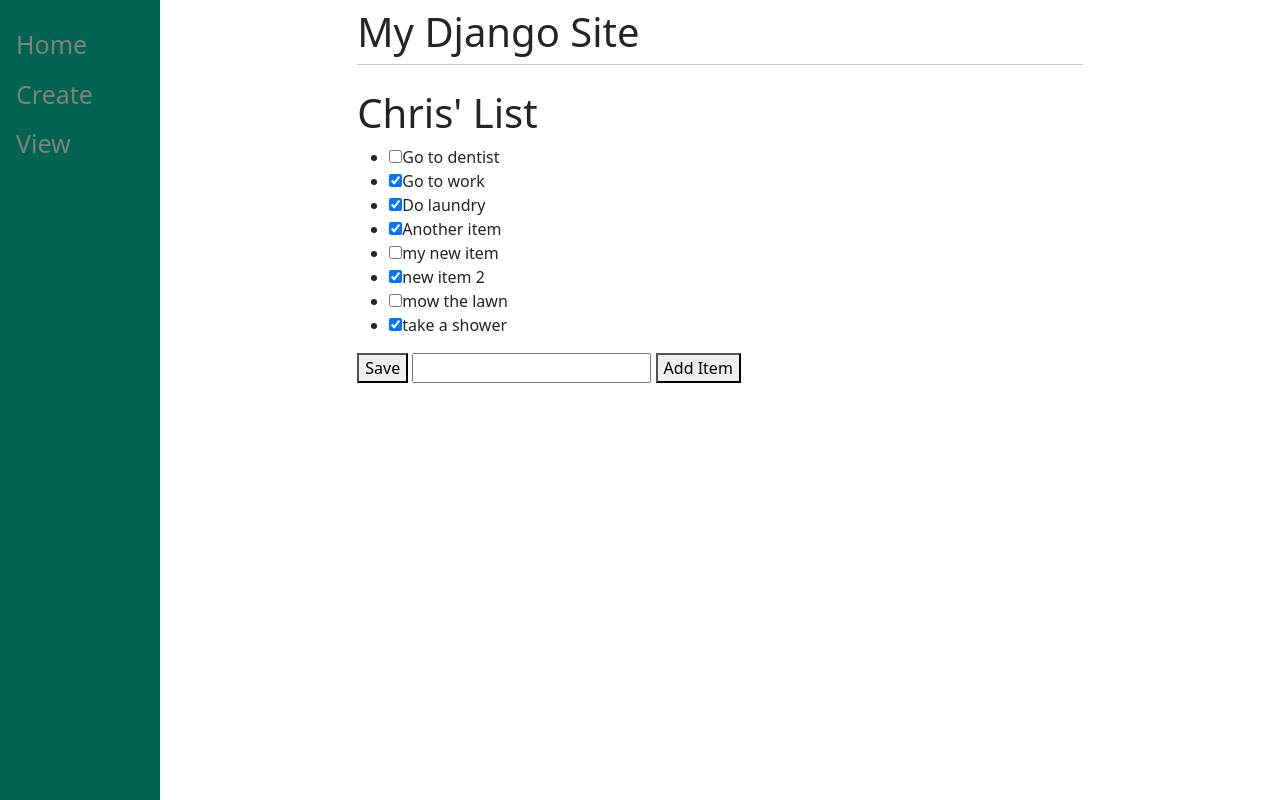
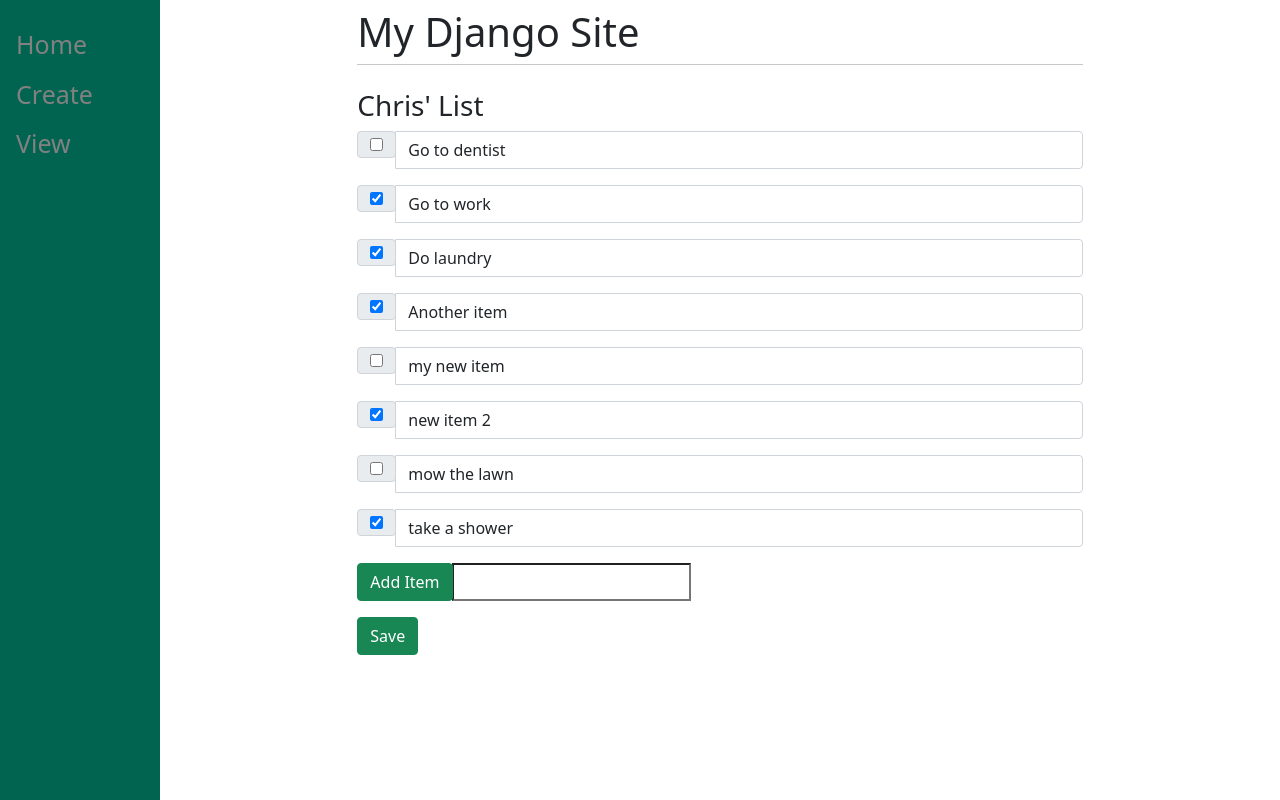
Before and after one commit to chrism-tgg/django_tutorial, a Django app: page /1 in a window 1280 px wide. Run offline with Django 4.2, Linux system fonts and the light colour scheme; data comes from the database, SQL or seed files in the repository; both versions use the stored data as it was after the commit.

Commit message:
Add styling to list

```diff
--- a/mysite/main/templates/main/base.html
+++ b/mysite/main/templates/main/base.html
@@ -47,7 +47,7 @@
     <body>
         <!-- div tag for our sidebar navigation -->
         <div class="sidenav">
-            <a href="/home">Home</a>
+            <a href="/">Home</a>
             <a href="/create">Create</a>
             <a href="/1">View</a>
         </div>
--- a/mysite/main/templates/main/home.html
+++ b/mysite/main/templates/main/home.html
@@ -7,5 +7,7 @@
 
 
 {% block content %}
-<h1>Home Page</h1>
+<h3>Home Page</h3>
+<p>Use "Create" to make a new list.</p>
+<p>Use "View" to view and modify items on a list.</p>
 {% endblock %}
--- a/mysite/main/templates/main/list.html
+++ b/mysite/main/templates/main/list.html
@@ -9,34 +9,41 @@
 
 {% block content %}
     <!-- Show name of to do list -->
-    <h1>{{ls.name}}</h1>
+    <h3>{{ls.name}}</h3>
     <!-- Define a form -->
     <form method="post" action="#">
         <!-- Need csrf_token to allow submit action on post method form -->
         {% csrf_token %}
-        <ul>
+
             <!-- Use python code to loop through list elements -->
             {% for item in ls.item_set.all %}
-                {% if item.complete == True %}
-                    <li>
-                        <input  type="checkbox" value="clicked"
-                                name="c{{item.id}}"  checked>{{item.text}}
-                    </li>
-                {% else %}
-                    <li>
-                        <input  type="checkbox" value="clicked"
-                                name="c{{item.id}}">{{item.text}}
-                    </li>
-                {% endif %}
+            <div class="input-group mb-3">
+                <div class="input-group-prepend">
+                    <div class="input-group-text">
+                    {% if item.complete == True %}
+                        <input  type="checkbox" value="clicked" name="c{{item.id}}"  checked>
+                    {% else %}
+                        <input  type="checkbox" value="clicked" name="c{{item.id}}">
+                    {% endif %}
+                    </div>
+                </div>
+                <!-- Display the items -->
+                <input type="text" value="{{item.text}}" class="form-control">
+            </div>
             {% endfor %}
-        </ul>
+
         <!-- Define buttons at bottom of form -->
-        <!-- First one is to save changes of updating checkbox buttons.
+        <div class="input-group mb-3">
+            <div class="input-group-prepend">
+                <!-- Take text from text fied and add to the list -->
+                <button type="submit" name="newItem" value="newItem" class="btn btn-success">Add Item</button>
+            </div>
+            <!-- Allow user to type text into a field -->
+            <input type="text" name="new">
+        </div>
+
+        <!-- save changes of updating checkbox buttons.
                 Names are added to dictionary and are mapped out in views.py -->
-        <button type="submit", name="save", value="save">Save</button>
-        <!-- Next is allow user to type text into a field -->
-        <input type="text", name="new">
-        <!-- Take text from text fied and add to the list -->
-        <button type="submit", name="newItem", value="newItem">Add Item</button>
+        <button type="submit" name="save" value="save" class="btn btn-success">Save</button>
     </form>
 {% endblock %}
```
Also changed, not shown: mysite/db.sqlite3.
